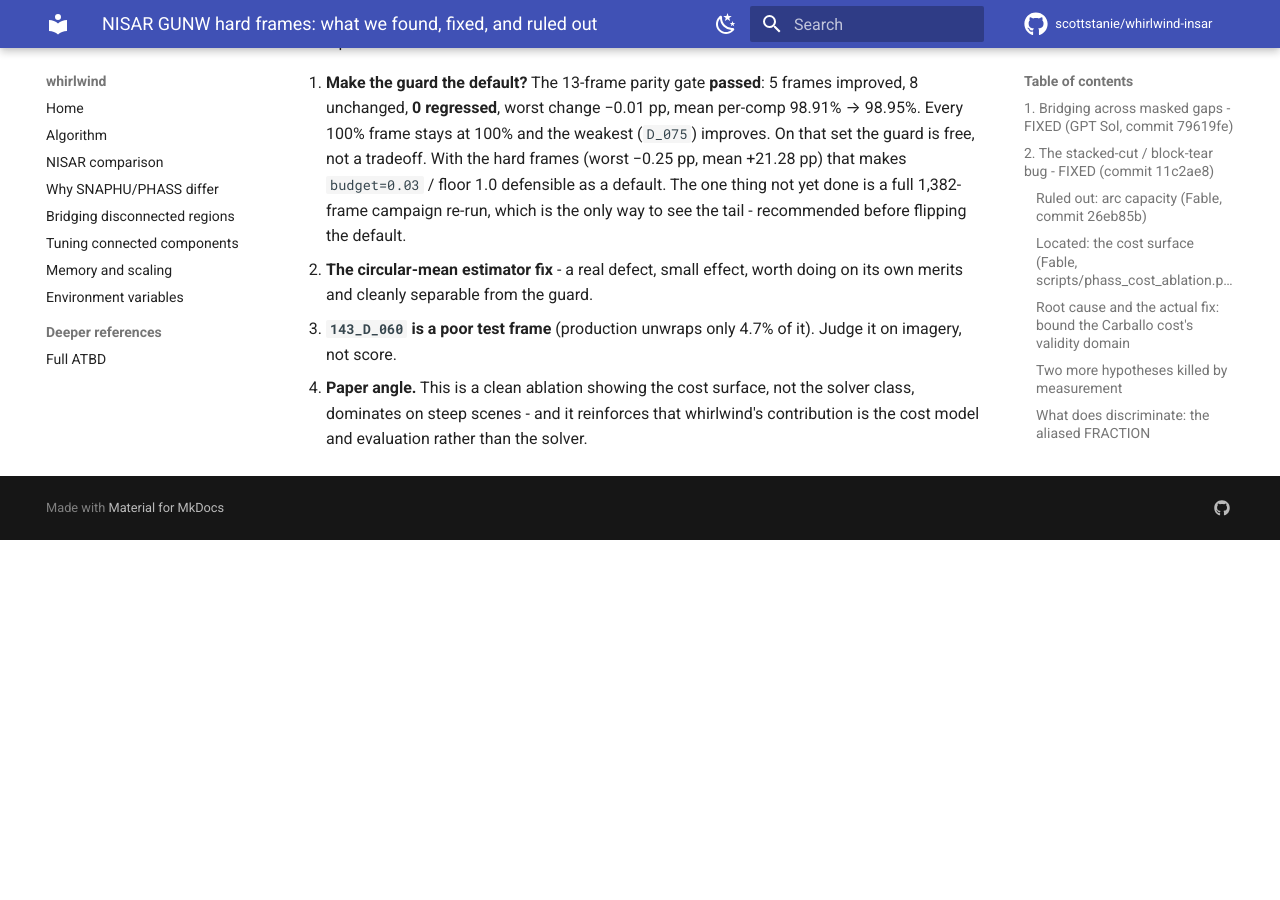
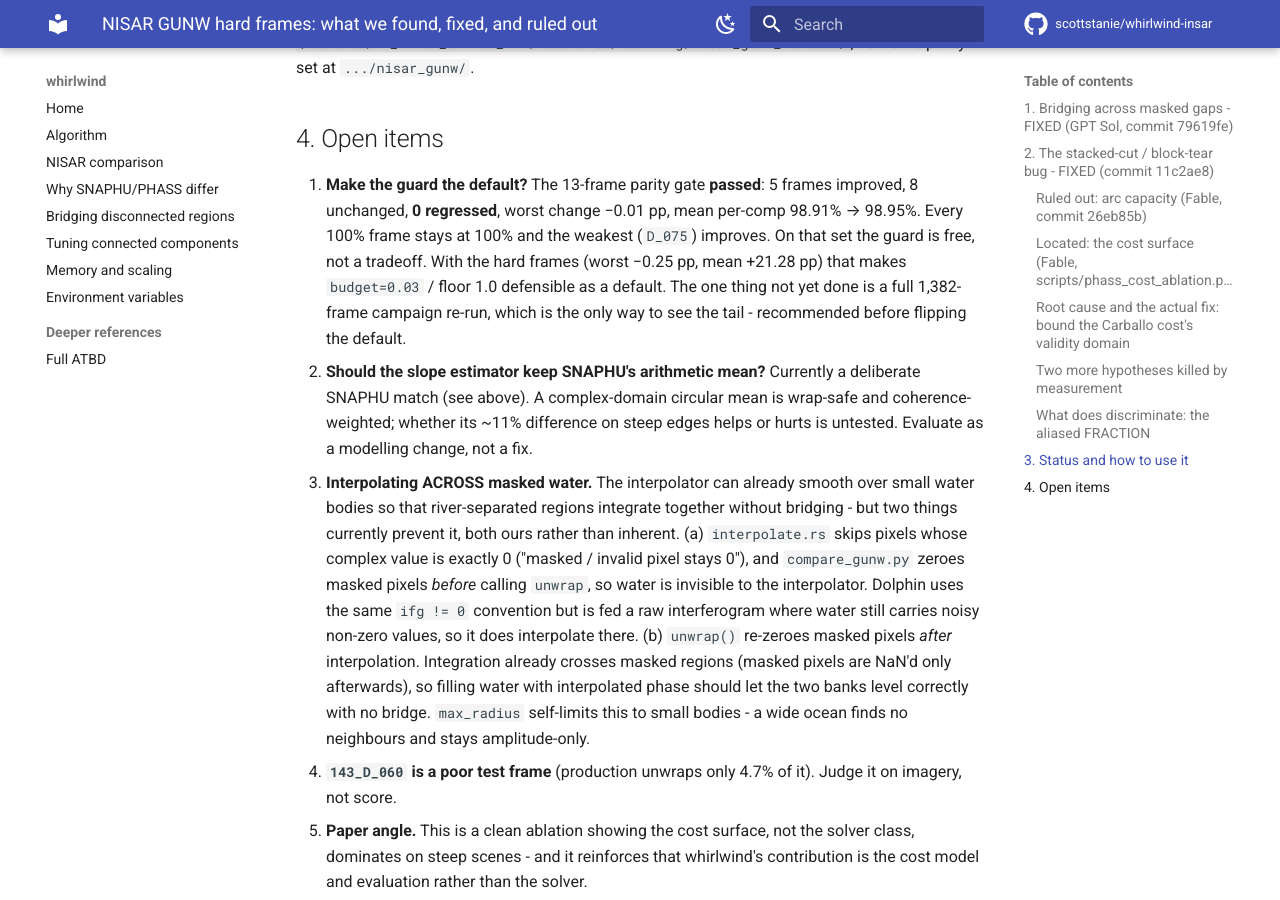
Before and after one commit to scottstanie/whirlwind-insar, an MkDocs documentation site: the page built from docs/NISAR_HARD_FRAMES_HANDOFF.md, in a window 1280 px wide and 900 px high, scrolled down 5584 px. Built offline with MkDocs 1.6.1 and Material for MkDocs 9.7.7, drawn with Linux system fonts in a browser that asks for light colours; comment, search, counter and statistics services are not loaded; before the commit the page ends 6124 px from its top, so only the background shows below that; some of the changed text lies outside the part shown.

Commit message:
Correct the handoff note on the wrapped-angle slope estimator
The arithmetic mean of wrapped angles is a deliberate SNAPHU match whose pull
toward zero across the branch cut is intended, not an oversight. The measured
~11% bias on steep edges is worth knowing, but changing it would be a
considered divergence from SNAPHU, not a bug fix - so record it as an open
modelling question rather than a defect.

Also record why interpolation cannot currently bridge a river: the interpolator
skips pixels whose complex value is exactly 0, and compare_gunw zeroes masked
pixels before calling unwrap, so water is invisible to it; unwrap then re-zeroes
masked pixels afterwards. Both are ours, not inherent - dolphin uses the same
`ifg != 0` convention but sees raw noisy water values and does interpolate there.

Co-Authored-By: Claude Opus 4.8 <noreply@anthropic.com>

```diff
--- a/docs/NISAR_HARD_FRAMES_HANDOFF.md
+++ b/docs/NISAR_HARD_FRAMES_HANDOFF.md
@@ -136,14 +136,18 @@ Both were plausible, both are **dead** - do not re-investigate without new
 evidence:
 
 1. **The slope estimator / circular mean.** Whirlwind box-averages raw wrapped
-   angles arithmetically (`cost/mod.rs`), which is genuinely wrong near the ±π
-   branch cut. But it understates steep slopes by only **11%** on this frame,
-   and only 2.5% of edges are steep - it cannot explain a 48-point gap. Proven
-   directly by the `zeroslope` guard arm, which re-evaluates the cost at zero
-   slope while keeping coherence weighting: **50.55% vs 50.57% baseline, i.e.
-   nothing.** (The estimator is still worth fixing on its own merits - a
-   complex-domain circular mean is wrap-safe and coherence-weighted - but it is
-   not this bug.)
+   angles arithmetically (`cost/mod.rs`). That is **deliberate** - it matches
+   SNAPHU's estimator, and the resulting pull toward zero across the ±π branch
+   cut is the intended bias, not an oversight. It is worth knowing that the
+   bias exists and is measurable (it understates steep slopes by ~11% on this
+   frame), but it is **not** this bug: only 2.5% of edges are steep, so it
+   cannot explain a 48-point gap, and the `zeroslope` guard arm - which
+   re-evaluates the cost at zero slope while keeping coherence weighting -
+   scores **50.55% vs 50.57% baseline, i.e. nothing**. Whether SNAPHU's
+   bias-toward-zero is the right choice for whirlwind's cost model is a
+   separate open question; a complex-domain circular mean would be wrap-safe
+   and coherence-weighted, but changing it is a deliberate divergence from
+   SNAPHU and should be evaluated as such, not filed as a bug fix.
 2. **A coherence gate** (fire only on coherent edges, so a steep gradient means
    discontinuity rather than noise). Aliased edges are low-coherence in *every*
    frame, including both frames the guard fixes: cryo 0.241 vs 0.381 overall,
@@ -233,8 +237,23 @@ Data: 15 hard frames at
    `budget=0.03` / floor 1.0 defensible as a default. The one thing not yet
    done is a full 1,382-frame campaign re-run, which is the only way to see
    the tail - recommended before flipping the default.
-3. **The circular-mean estimator fix** - a real defect, small effect, worth
-   doing on its own merits and cleanly separable from the guard.
+3. **Should the slope estimator keep SNAPHU's arithmetic mean?** Currently a
+   deliberate SNAPHU match (see above). A complex-domain circular mean is
+   wrap-safe and coherence-weighted; whether its ~11% difference on steep
+   edges helps or hurts is untested. Evaluate as a modelling change, not a fix.
+4. **Interpolating ACROSS masked water.** The interpolator can already smooth
+   over small water bodies so that river-separated regions integrate together
+   without bridging - but two things currently prevent it, both ours rather
+   than inherent. (a) `interpolate.rs` skips pixels whose complex value is
+   exactly 0 ("masked / invalid pixel stays 0"), and `compare_gunw.py` zeroes
+   masked pixels *before* calling `unwrap`, so water is invisible to the
+   interpolator. Dolphin uses the same `ifg != 0` convention but is fed a raw
+   interferogram where water still carries noisy non-zero values, so it does
+   interpolate there. (b) `unwrap()` re-zeroes masked pixels *after*
+   interpolation. Integration already crosses masked regions (masked pixels are
+   NaN'd only afterwards), so filling water with interpolated phase should let
+   the two banks level correctly with no bridge. `max_radius` self-limits this
+   to small bodies - a wide ocean finds no neighbours and stays amplitude-only.
 4. **`143_D_060` is a poor test frame** (production unwraps only 4.7% of it).
    Judge it on imagery, not score.
 5. **Paper angle.** This is a clean ablation showing the cost surface, not the
```
